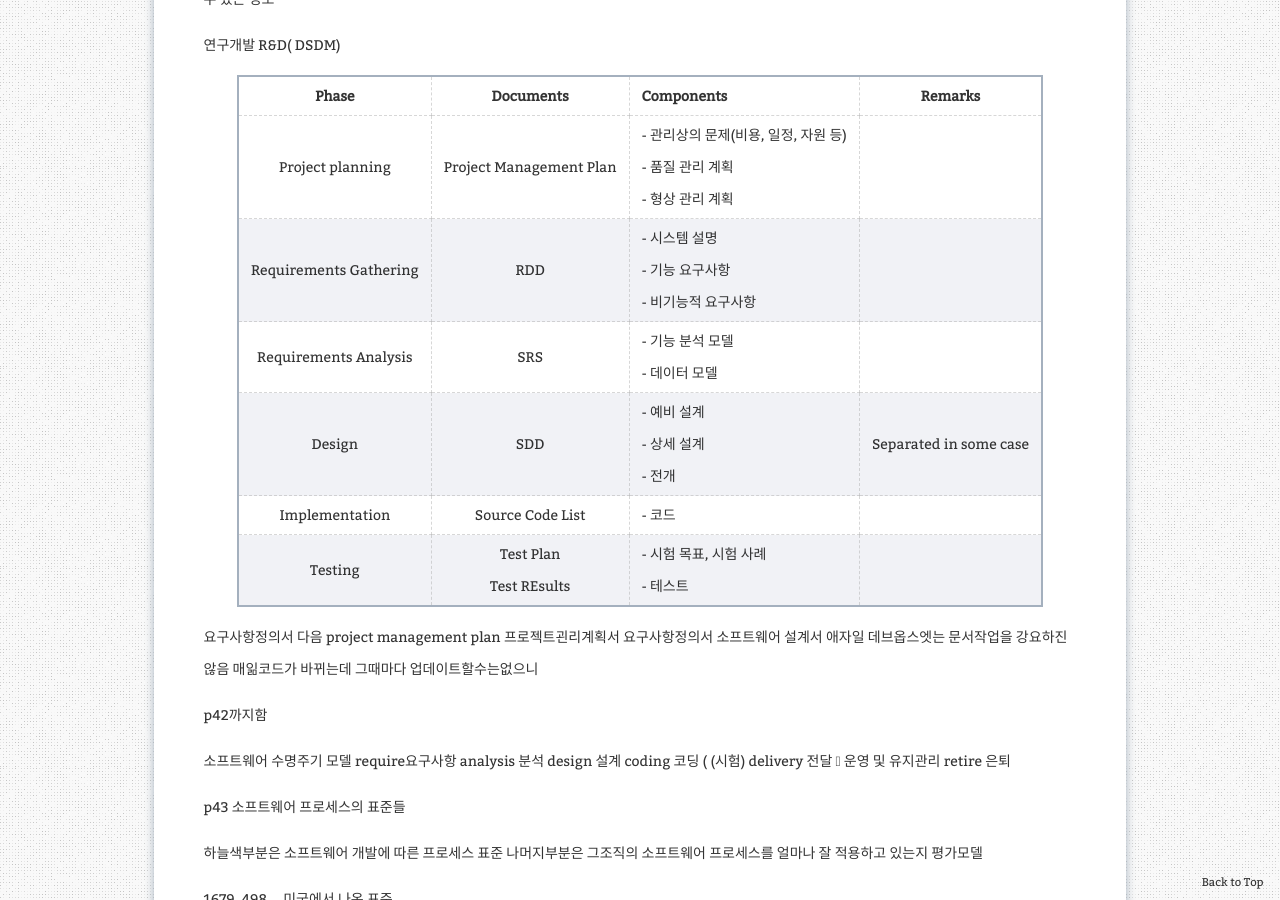
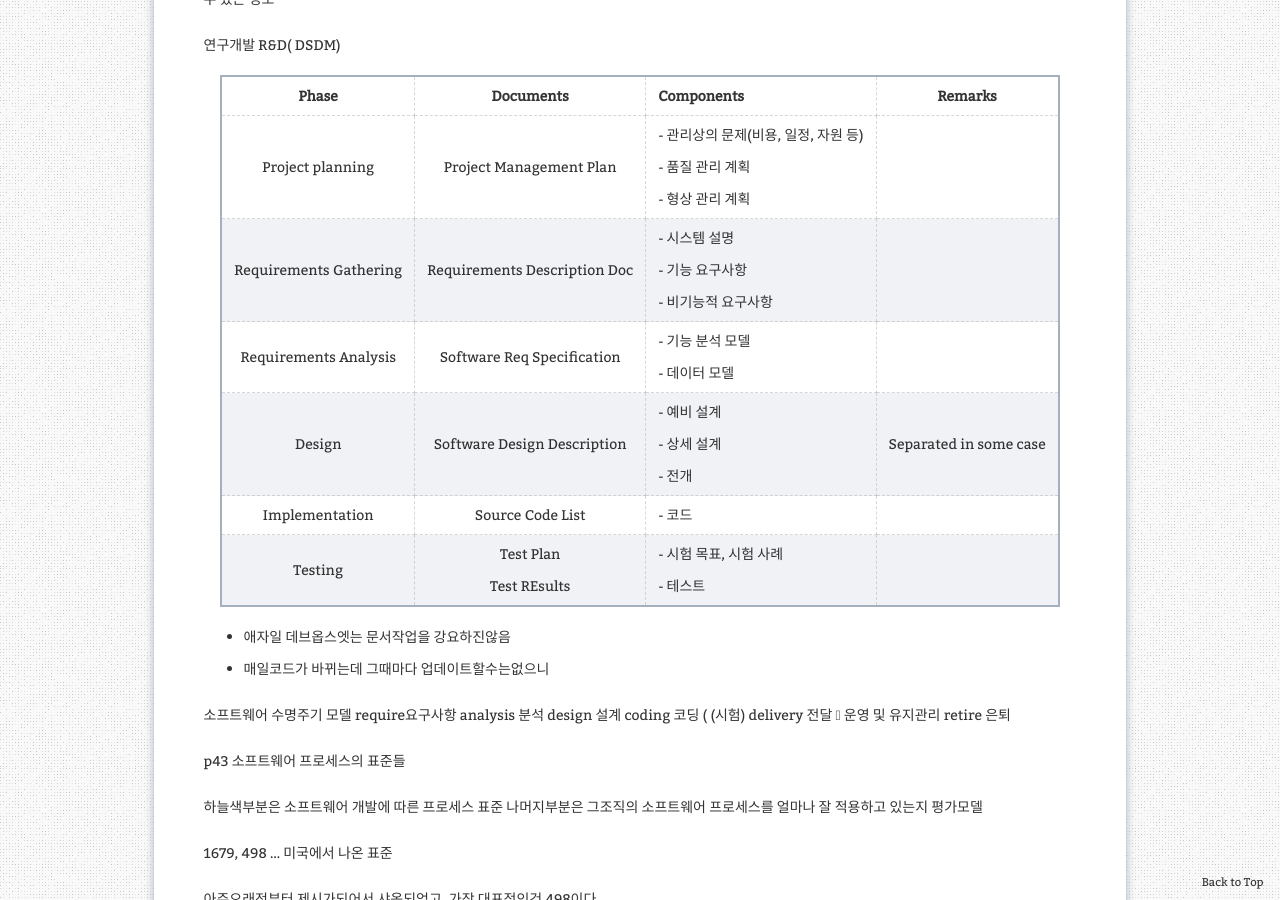
Before and after one commit to aristohyun/aristohyun.github.io, a Jekyll site: the page built from _posts/2021-10-04-SE_04.md, in a window 1280 px wide and 900 px high, scrolled down 16432 px. Built offline with Jekyll 4.4.1, drawn with Linux system fonts in a browser that asks for light colours; comment, search, counter and statistics services are not loaded.

Commit message:
Update 2021-10-04-SE_04.md

```diff
--- a/_posts/2021-10-04-SE_04.md
+++ b/_posts/2021-10-04-SE_04.md
@@ -404,21 +404,14 @@ R&D smallsize + Agile
 | Phase                  | Documents               | Components | Remarks |
 |:----------------------:|:-----------------------:|:-----------|:-------:|
 | Project planning       | Project Management Plan | - 관리상의 문제(비용, 일정, 자원 등) <br/> - 품질 관리 계획 <br/> - 형상 관리 계획| |
-| Requirements Gathering | RDD | - 시스템 설명 <br/> - 기능 요구사항 <br/> - 비기능적 요구사항 | |
-| Requirements Analysis  | SRS | - 기능 분석 모델 <br/> - 데이터 모델  | |
-| Design                 | SDD | - 예비 설계 <br/> - 상세 설계 <br/>  - 전개 | Separated in some case |
+| Requirements Gathering | Requirements Description Doc | - 시스템 설명 <br/> - 기능 요구사항 <br/> - 비기능적 요구사항 | |
+| Requirements Analysis  | Software Req Specification | - 기능 분석 모델 <br/> - 데이터 모델  | |
+| Design                 | Software Design Description | - 예비 설계 <br/> - 상세 설계 <br/>  - 전개 | Separated in some case |
 | Implementation         | Source Code List | - 코드 | |
 | Testing                | Test Plan <br/> Test REsults | - 시험 목표, 시험 사례 <br/> - 테스트  | |
 
-요구사항정의서 다음 project management plan
-프로젝트괸리계획서
-요구사항정의서
-소프트웨어 설계서
-애자일 데브옵스엣는 문서작업을 강요하진않음
-매읾코드가 바뀌는데 그때마다 업데이트할수는없으니
-
-p42까지함
-
+- 애자일 데브옵스엣는 문서작업을 강요하진않음
+- 매일코드가 바뀌는데 그때마다 업데이트할수는없으니
 
 
 
```
